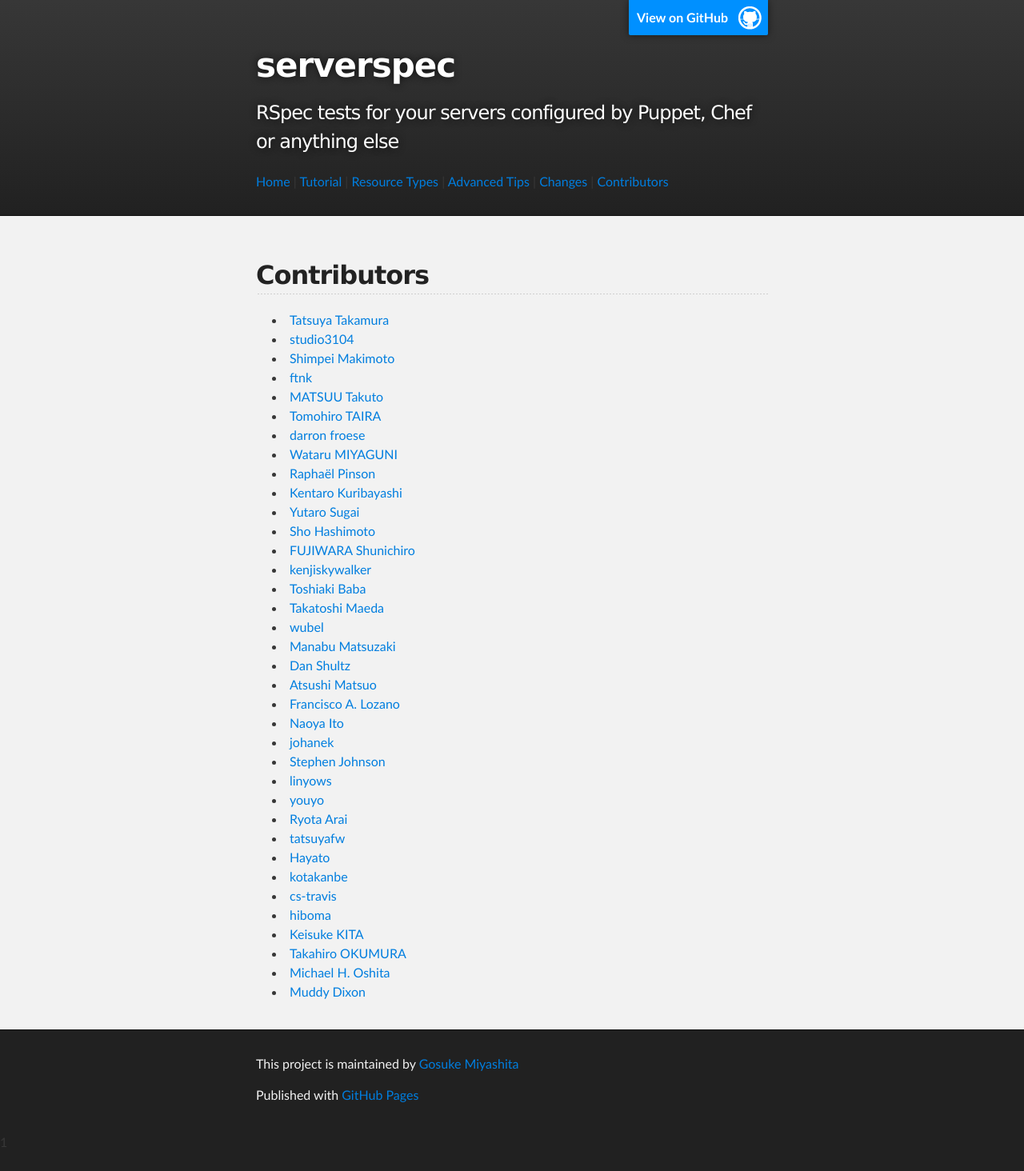
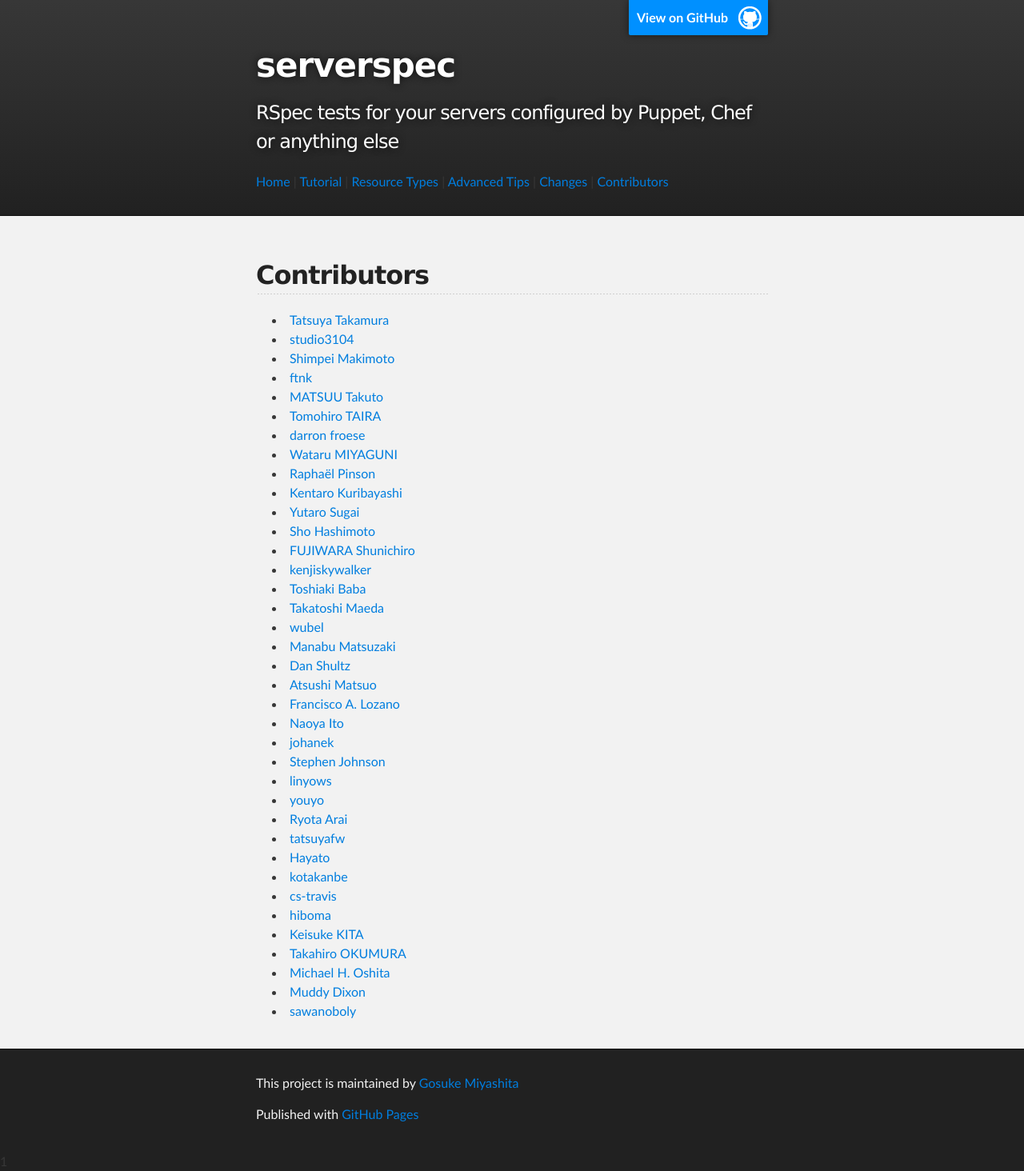
Before and after one commit to serverspec/serverspec.github.io, a Jekyll site: the page built from contributors.md, in a window 1280 px wide. Shown: the whole page at 80% size. Built offline with Jekyll 4.4.1, drawn with Linux system fonts in a browser that asks for light colours; Markdown is read by kramdown in place of the engine named in the settings; before the commit the page ends 1440 px from its top, so only the background shows below that.

Commit message:
Add a contributor

```diff
--- a/contributors.md
+++ b/contributors.md
@@ -41,3 +41,4 @@ title: Contributors
  * [Takahiro OKUMURA](https://github.com/Tacahilo)
  * [Michael H. Oshita](https://github.com/ijin)
  * [Muddy Dixon](https://github.com/muddydixon)
+ * [sawanoboly](https://github.com/sawanoboly)
```
